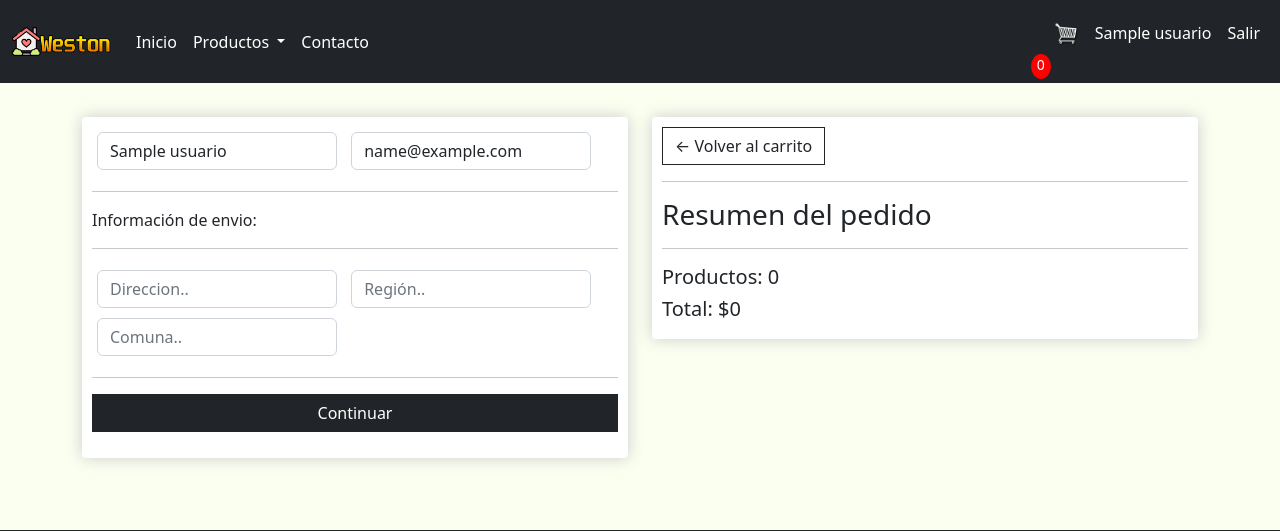
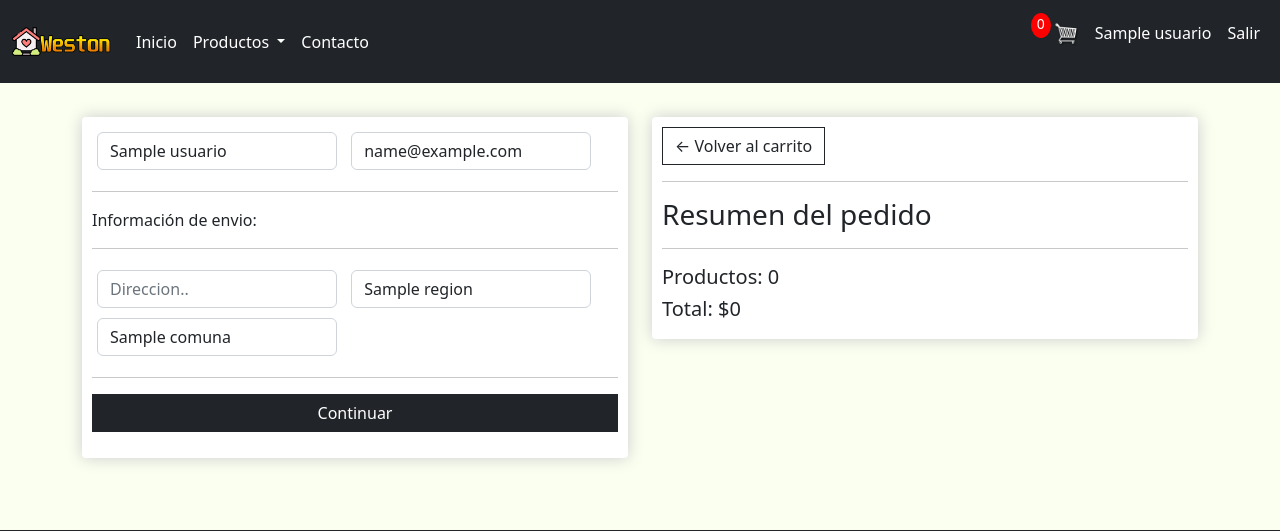
Before and after one commit to AlvaroAGDuoc/Weston, a Django app: page /checkout/ in a window 1280 px wide. Shown: the top 531 px of the page. Run offline with Django 4.2, Linux system fonts and the light colour scheme; a user stored in the database is signed in; tables that the repository leaves empty hold one stand-in row (values such as "Sample post"); some libraries are stand-ins or nearby versions.

Commit message:
compra 100%

```diff
--- a/weston/app/templates/app/base.html
+++ b/weston/app/templates/app/base.html
@@ -84,7 +84,7 @@
 						<div style="position: relative;">
 							<a class="nav-link active" href="{% url 'carrito' %}"><img id="cart-icon"
 									src="{% static 'app/img/carrito.png' %}" alt="logo carrito" /></a>
-							<p id="cart-total" style="position:absolute;">{{productosCarrito}}</p>
+							<p id="cart-total" style="position:absolute; top: 0;">{{productosCarrito}}</p>
 						</div>
 
 						{% if user.is_authenticated %}
--- a/weston/app/templates/app/checkout.html
+++ b/weston/app/templates/app/checkout.html
@@ -22,14 +22,26 @@
                         <p>Información de envio:</p>
                         <hr>
 
+
+
                         <div class="form-field">
-                            <input class="form-control" type="text" name="direccion" placeholder="Direccion..">
+                            <input class="form-control" type="text" name="direccion" placeholder="Direccion.." required>
+                        </div>
+
+
+                        <div class="form-field">
+                            <select class="form-control" name="region" id="region">
+                                {% for r in region %}
+                                        <option value="{{ r.idRegion }}" selected>{{ r.nombre }}</option>
+                                {% endfor %}
+                            </select>
                         </div>
                         <div class="form-field">
-                            <input class="form-control" type="text" name="region" placeholder="Región..">
-                        </div>
-                        <div class="form-field">
-                            <input class="form-control" type="text" name="comuna" placeholder="Comuna..">
+                            <select class="form-control" name="comuna" id="comuna">
+                                {% for c in comuna %}
+                                        <option value="{{ c.idComuna }}" selected>{{ c.nombre }}</option>
+                                {% endfor %}
+                            </select>
                         </div>
                     </div>
 
--- a/weston/app/views.py
+++ b/weston/app/views.py
@@ -1,10 +1,11 @@
 from django.shortcuts import render, redirect
 from django.http import JsonResponse
-from .models import Categoria, Detalle, Producto, Region, Direccion, Usuario, Compra
+from .models import Categoria, Detalle, Producto, Region, Direccion, Usuario, Compra, Comuna
 from django.contrib import messages
 from django.core.paginator import Paginator
 from .forms import RegistroUsuario
 from django.contrib.auth import authenticate, login
+import json
 import datetime
 # Create your views here.
 
@@ -42,6 +43,9 @@ def carrito(request):
 
 def checkout(request):
 
+    region = Region.objects.all()
+    comuna = Comuna.objects.all()
+
     if request.user.is_authenticated:
         usuario = request.user
         compra, created = Compra.objects.get_or_create(usuario=usuario, completada=False)
@@ -51,16 +55,13 @@ def checkout(request):
         productos = []
         compra = {"obtener_total_carrito": 0, 'obtener_productos_carrito': 0}
 
-    context = {'productos':productos , 'compra': compra, 'productosCarrito': productosCarrito}
+    context = {'productos':productos , 'compra': compra, 'productosCarrito': productosCarrito, 'region': region, 'comuna':comuna}
     return render(request, 'app/checkout.html', context)
 
 def actualizarProducto(request):
     data = json.loads(request.body)
     productoId = data['productoId']
     action = data['action']
-
-    print('Action:', action)
-    print('productoId:', productoId)
 
     usuario = request.user
     producto = Producto.objects.get(idProducto=productoId)
@@ -101,9 +102,29 @@ def muestra_producto(request, id):
 
 def procesarCompra(request):
     transaccion_id = datetime.datetime.now().timestamp()
+    data = json.loads(request.body)
 
     if request.user.is_authenticated:
         usuario = request.user
+        compra, created = Compra.objects.get_or_create(usuario=usuario, completada=False)
+        total = data['form']['total']
+        compra.transaccion_id = transaccion_id
+
+
+        compra.completada = True
+        compra.save()
+
+
+        com = data['envio']['comuna']
+        com2 = Comuna.objects.get(idComuna = com)
+
+
+        Direccion.objects.create(
+            descripcion = data['envio']['direccion'],
+            comuna = com2,
+            usuario = usuario,
+            compra = compra
+        )
 
     else:
         print("El usuario no esta logeado")
```
